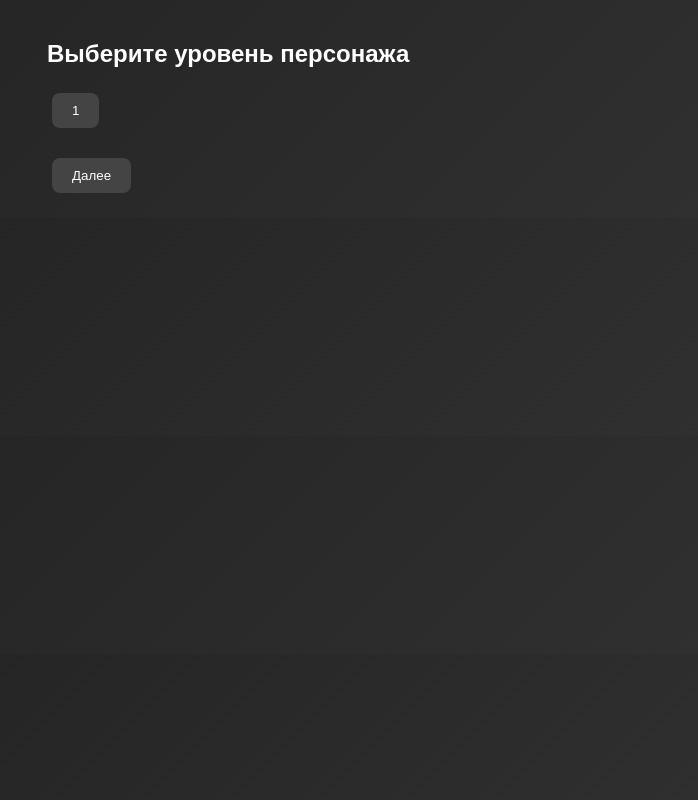
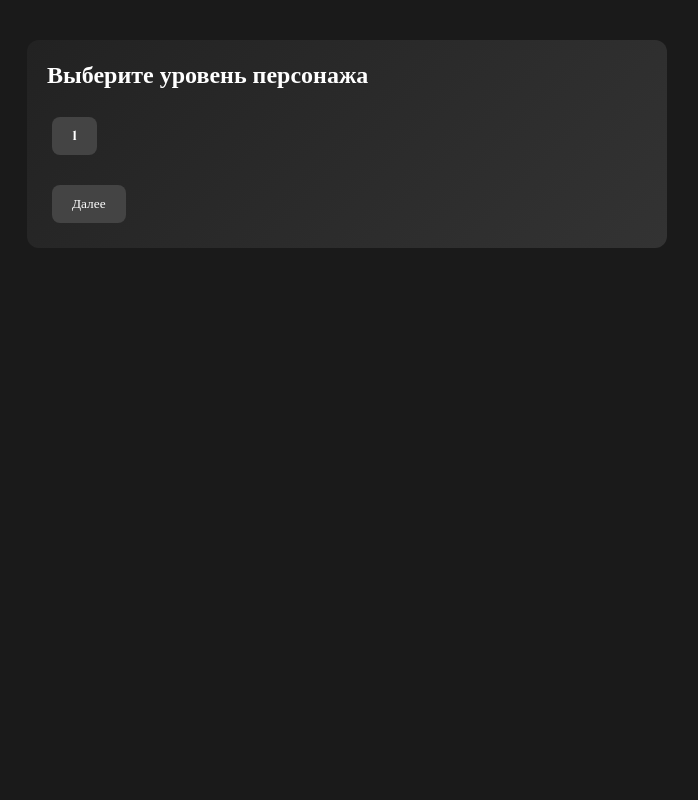
Before and after one commit to Kluch0296/character-creator, a plain HTML site: page index.html in a window 1280 px wide. Shown: the whole page, without its empty margins (293-991 px from the left). Drawn offline with Linux system fonts and the light colour scheme.

Commit message:
feat: apply designer style

```diff
--- a/index.html
+++ b/index.html
@@ -3,11 +3,17 @@
 <head>
     <meta charset="UTF-8">
     <meta name="viewport" content="width=device-width, initial-scale=1.0">
-    <title>Создание персонажа</title>
+    <title>Создание персонажа D&amp;D</title>
+    <link rel="preconnect" href="https://fonts.googleapis.com">
+    <link rel="preconnect" href="https://fonts.gstatic.com" crossorigin>
+    <link href="https://fonts.googleapis.com/css2?family=Cinzel:wght@700&family=Crimson+Text&display=swap" rel="stylesheet">
+    <link rel="stylesheet" href="https://cdnjs.cloudflare.com/ajax/libs/font-awesome/6.5.0/css/all.min.css">
     <link rel="stylesheet" href="style.css">
 </head>
 <body>
-    <div id="app"></div>
+    <div class="app-container">
+        <div id="app"></div>
+    </div>
     <script src="script.js"></script>
 </body>
 </html>
--- a/style.css
+++ b/style.css
@@ -1,10 +1,26 @@
 body {
-  font-family: Arial, sans-serif;
+  font-family: 'Crimson Text', serif;
+  margin: 0;
+  background: #1a1a1a;
+  color: #eaeaea;
+}
+
+.app-container {
+  max-width: 600px;
+  margin: 40px auto;
   padding: 20px;
-  max-width: 600px;
-  margin: auto;
   background: linear-gradient(135deg, #222, #333);
-  color: #f0f0f0;
+  border-radius: 12px;
+}
+
+h1, h2, h3 {
+  font-family: 'Cinzel', serif;
+  margin-top: 0;
+  color: #fff;
+}
+
+.options {
+  margin-bottom: 20px;
 }
 
 button {
@@ -15,6 +31,7 @@ button {
   color: #fff;
   border: none;
   border-radius: 8px;
+  font-family: 'Cinzel', serif;
 }
 
 button:hover {
@@ -24,11 +41,3 @@ button:hover {
 button.selected {
   background-color: #0066cc;
 }
-
-h2 {
-  color: #fff;
-}
-
-.options {
-  margin-bottom: 20px;
-}
```
